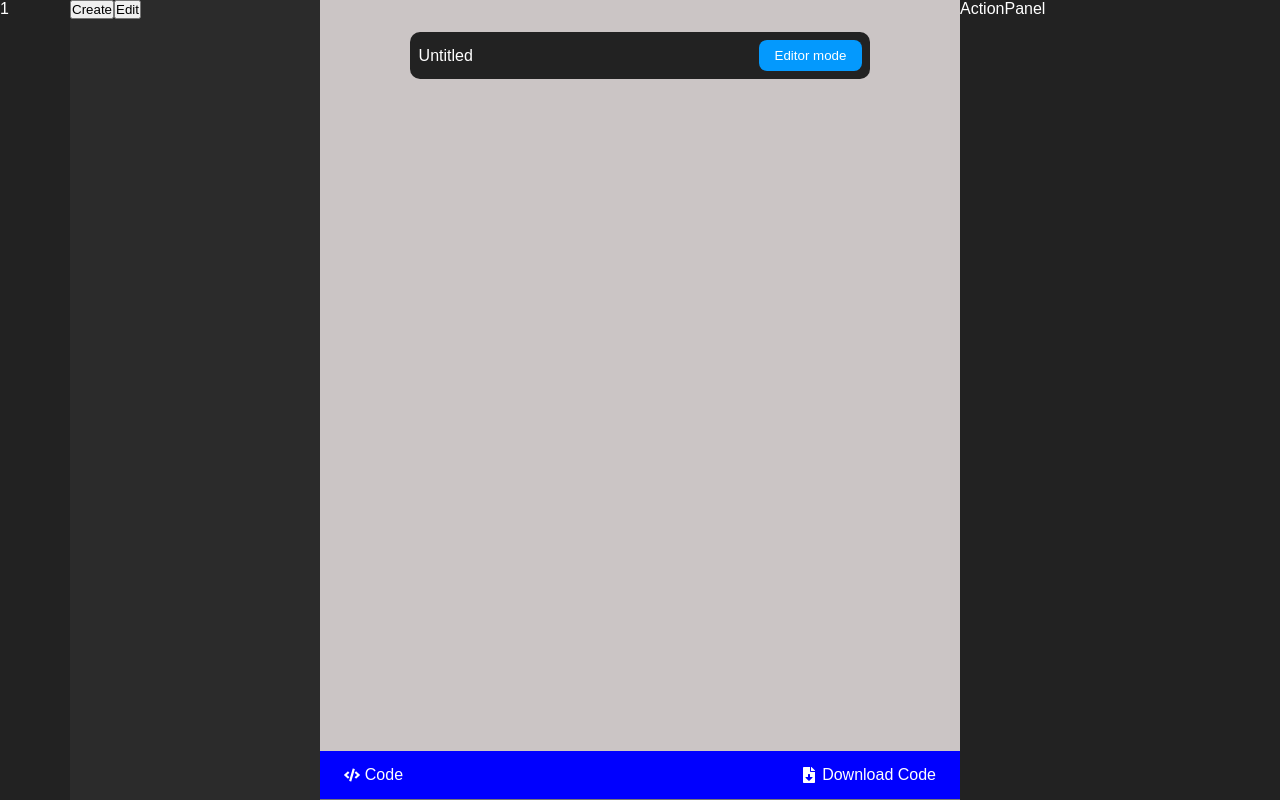
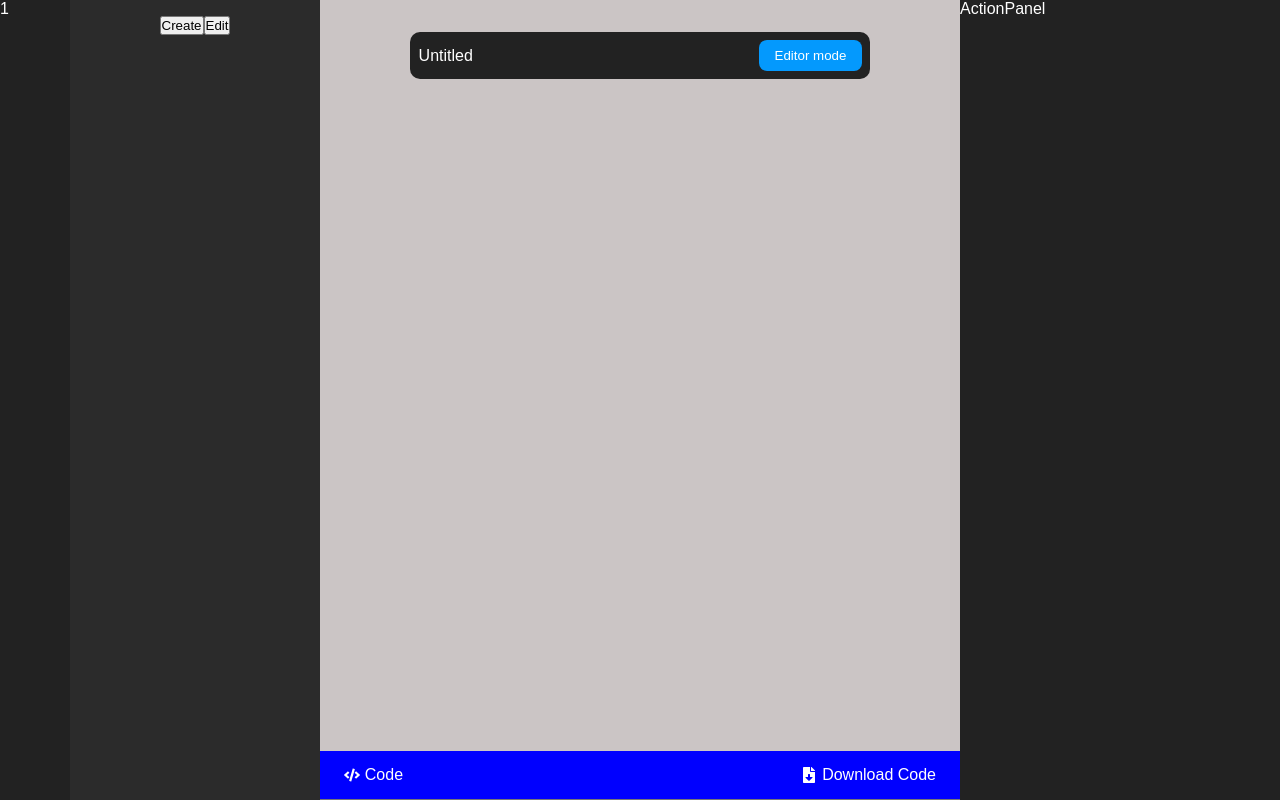
Before and after one commit to zenith-noble01/MotionGround, a React (Vite) app in the folder client/: page /playground in a window 1280 px wide. Built offline with nearby package versions, Linux system fonts and the light colour scheme; a web font is replaced by a local one.

Commit message:
designing the control panel

```diff
--- a/client/src/components/ControlPanel.jsx
+++ b/client/src/components/ControlPanel.jsx
@@ -1,7 +1,8 @@
-import React from "react";
+import React, { useState } from "react";
 import "../styles/controlPanel.scss";
 
 const ControlPanel = () => {
+  const [active, setActive] = useState(false);
   return (
     <div className="play__control">
       <div className="control__container">
--- a/client/src/styles/controlPanel.scss
+++ b/client/src/styles/controlPanel.scss
@@ -19,6 +19,13 @@
       height: 100%;
       width: calc(100% - 70px);
       background: $dark-sm;
+      padding: 1rem;
+
+      .control__header {
+        width: fit-content;
+        background: $dark-sm;
+        margin: 0 auto;
+      }
     }
   }
 }
```
